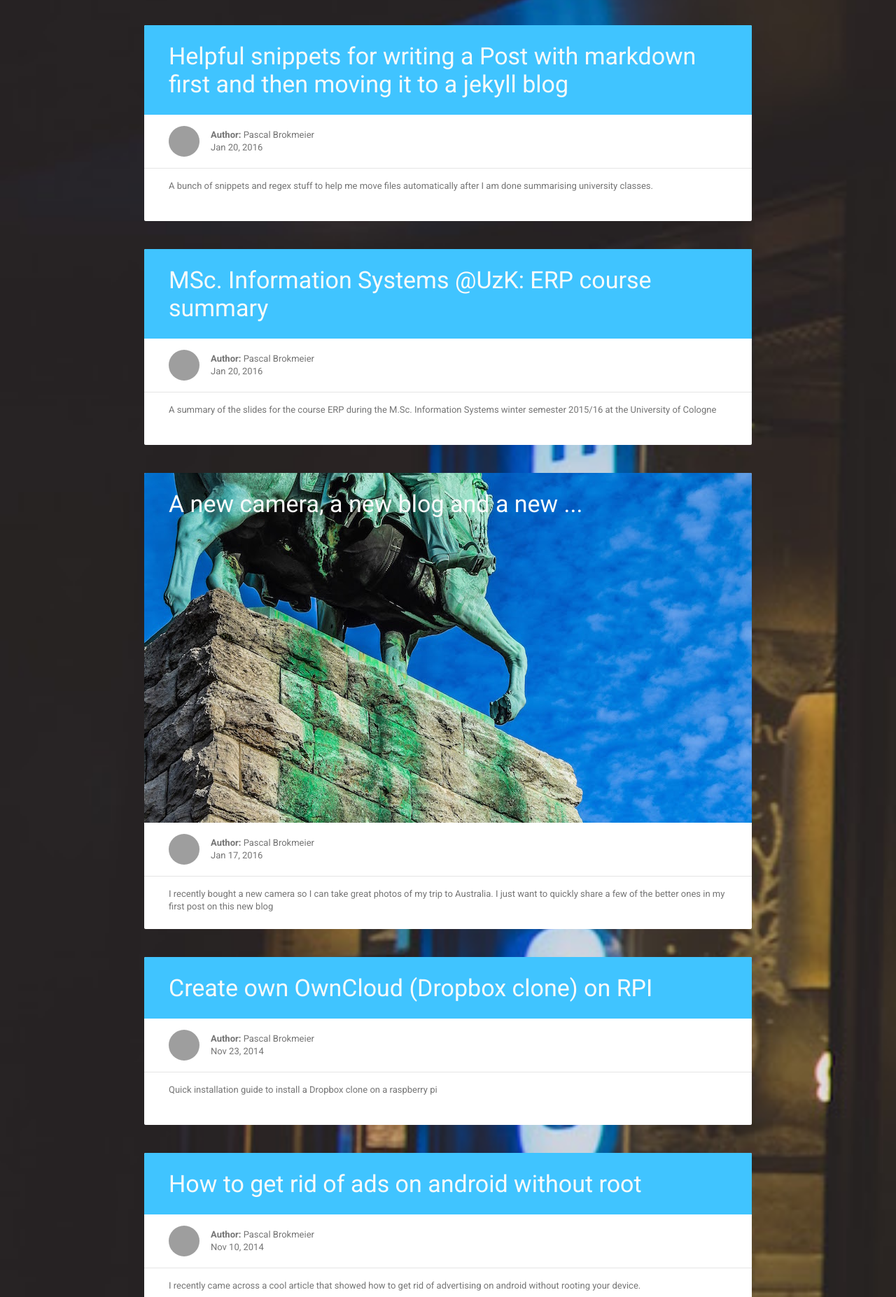
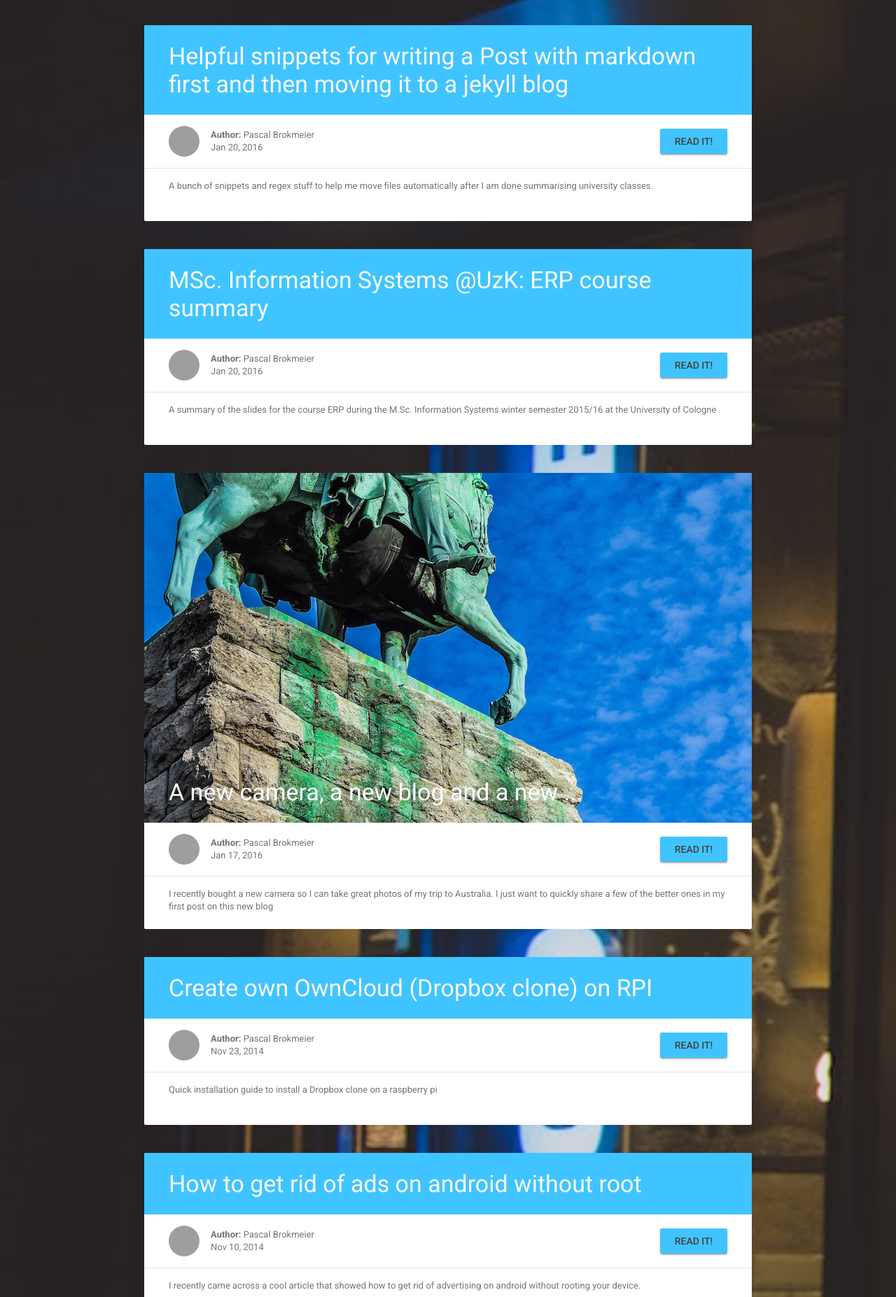
Before and after one commit to pascalwhoop/old_website, a Jekyll site: the page built from index.html, in a window 1280 px wide, cut to the strip 558-2412 px from the top of the page. Shown: the whole strip at 70% size. Built offline with Jekyll 4.4.1, drawn with Linux system fonts in a browser that asks for light colours; nearby versions of some CDN libraries; some of the changed text lies outside the part shown; grey boxes are pictures that could not be loaded.

Commit message:
added button to read for dummies, fixed font style with banner image

```diff
--- a/_includes/post_preview_card.html
+++ b/_includes/post_preview_card.html
@@ -14,9 +14,16 @@
             <span><strong>Author: </strong>{{post.author}}</span>
             <span>{{ post.date | date: "%b %-d, %Y" }}</span>
         </div>
+        <div class="mdl-layout-spacer"></div>
+
+        <a href="{{ post.url | prepend: site.baseurl }}" class="mdl-button mdl-js-button mdl-button--raised mdl-js-ripple-effect mdl-button--accent">
+            read it!
+        </a>
+
     </div>
     <div class="left mdl-card__supporting-text mdl-color-text--grey-600">
         {{ post.summary }}
     </div>
 
+
 </div>
--- a/_sass/_base.scss
+++ b/_sass/_base.scss
@@ -114,6 +114,7 @@ blockquote{
     box-sizing: border-box;
     background-size: cover;
     padding: 24px 35px;
+    display: flex;
     flex-grow: 1;
     flex-direction: row;
     align-items: flex-end;
```
